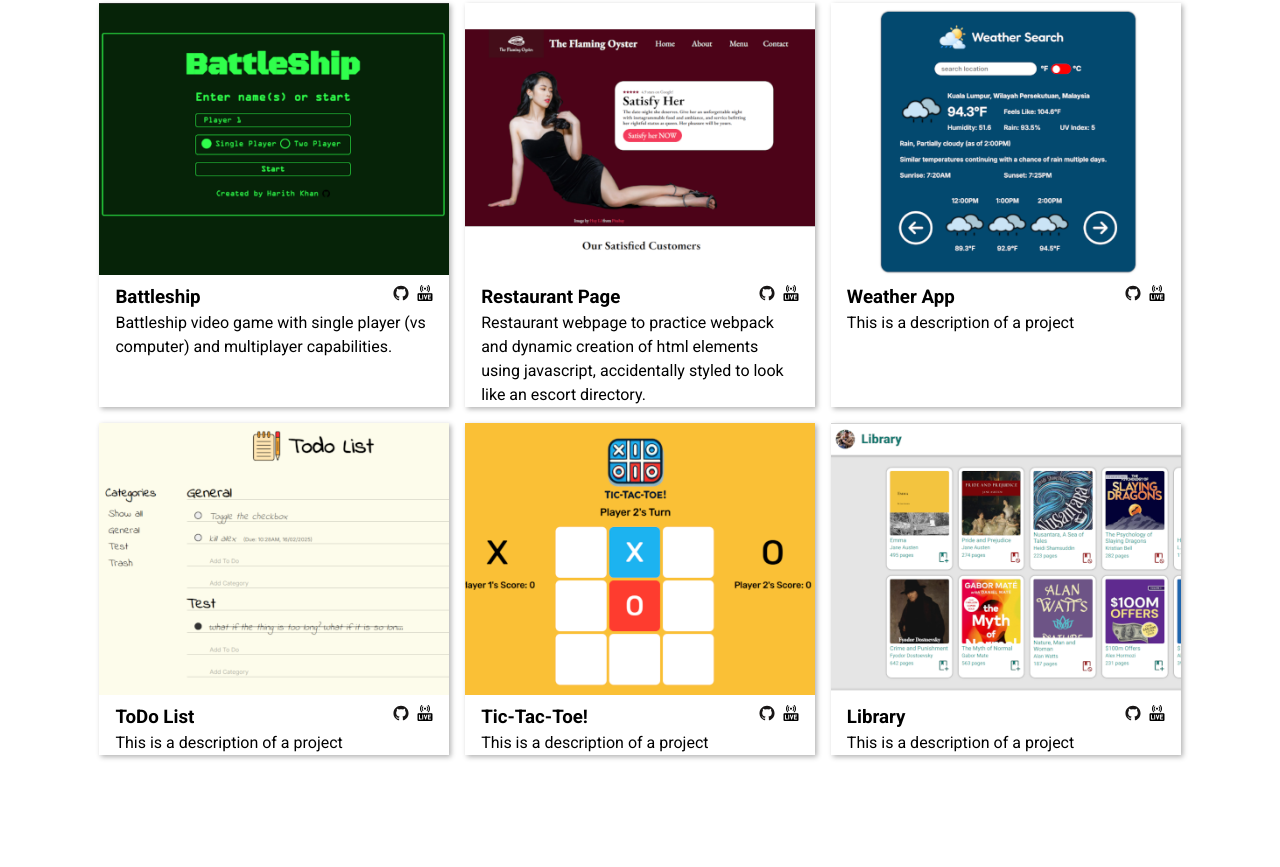
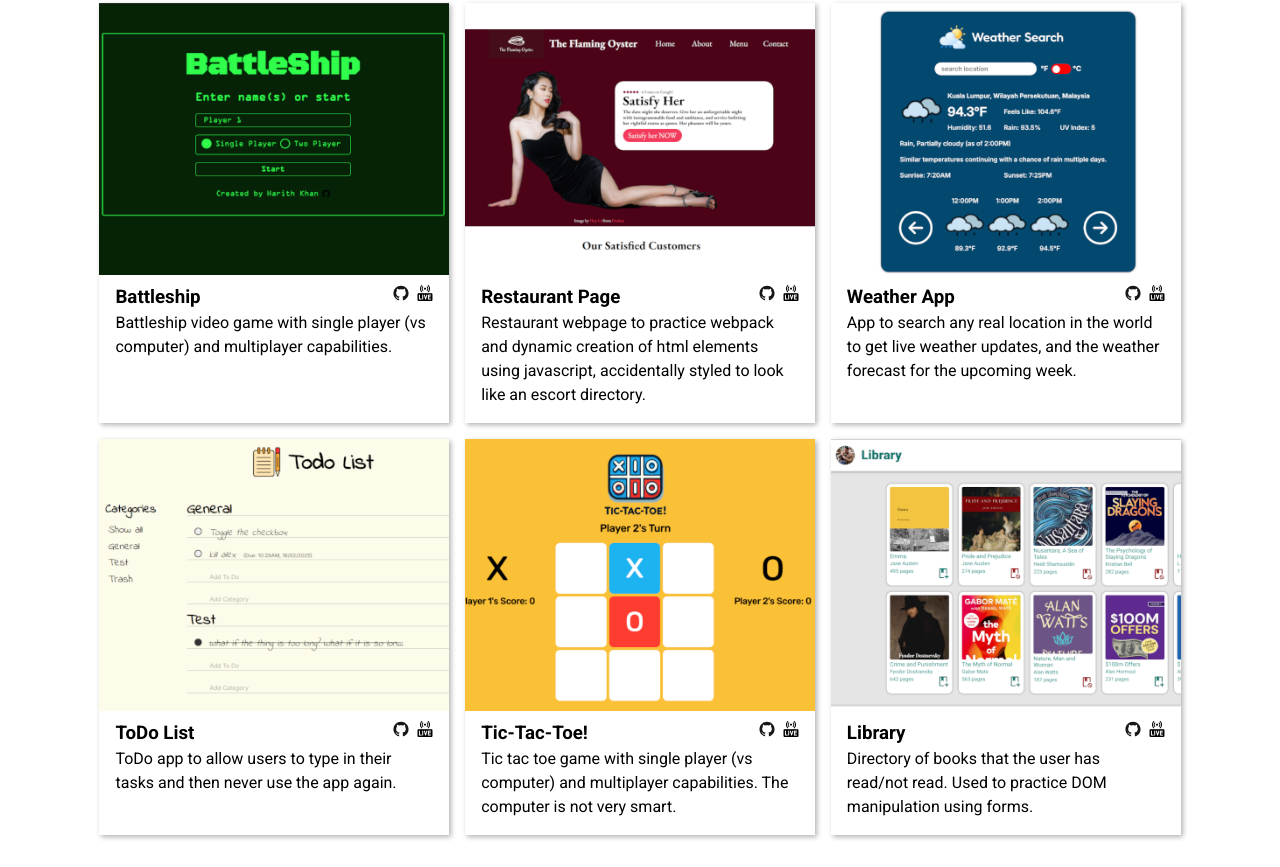
Before and after one commit to harithkhan/odin-homepage, a website built with webpack: page src/template.html in a window 1280 px wide. Shown: the part 440-1307 px from the top of the page. Before the commit the page ends 1227 px from the top, so only its background shows below. Built offline with nearby package versions, Linux system fonts and the light colour scheme; a web font is replaced by a local one.

Commit message:
feat: update all project descriptions

```diff
--- a/src/style.css
+++ b/src/style.css
@@ -182,7 +182,7 @@ body {
 }
 
 .project-description {
-    padding: 0 1rem;
+    padding: 0 1rem 1rem 1rem;
 }
 
 @media (min-width: 768px) {
--- a/src/template.html
+++ b/src/template.html
@@ -145,7 +145,7 @@
                                     <img class="project-icon" src="./assets/icons/live.png">
                                 </div>
                             </div>
-                            <p class="project-description">This is a description of a project</p>
+                            <p class="project-description">App to search any real location in the world to get live weather updates, and the weather forecast for the upcoming week.</p>
                         </div>
                     </div>
                     <div class="project-card">
@@ -169,7 +169,7 @@
                                     <img class="project-icon" src="./assets/icons/live.png">
                                 </div>
                             </div>
-                            <p class="project-description">This is a description of a project</p>
+                            <p class="project-description">ToDo app to allow users to type in their tasks and then never use the app again.</p>
                         </div>
                     </div>
                     <div class="project-card">
@@ -193,7 +193,7 @@
                                     <img class="project-icon" src="./assets/icons/live.png">
                                 </div>
                             </div>
-                            <p class="project-description">This is a description of a project</p>
+                            <p class="project-description">Tic tac toe game with single player (vs computer) and multiplayer capabilities. The computer is not very smart.</p>
                         </div>
                     </div>
                     <div class="project-card">
@@ -217,7 +217,7 @@
                                     <img class="project-icon" src="./assets/icons/live.png">
                                 </div>
                             </div>
-                            <p class="project-description">This is a description of a project</p>
+                            <p class="project-description">Directory of books that the user has read/not read. Used to practice DOM manipulation using forms.</p>
                         </div>
                     </div>
                 </div>
```
